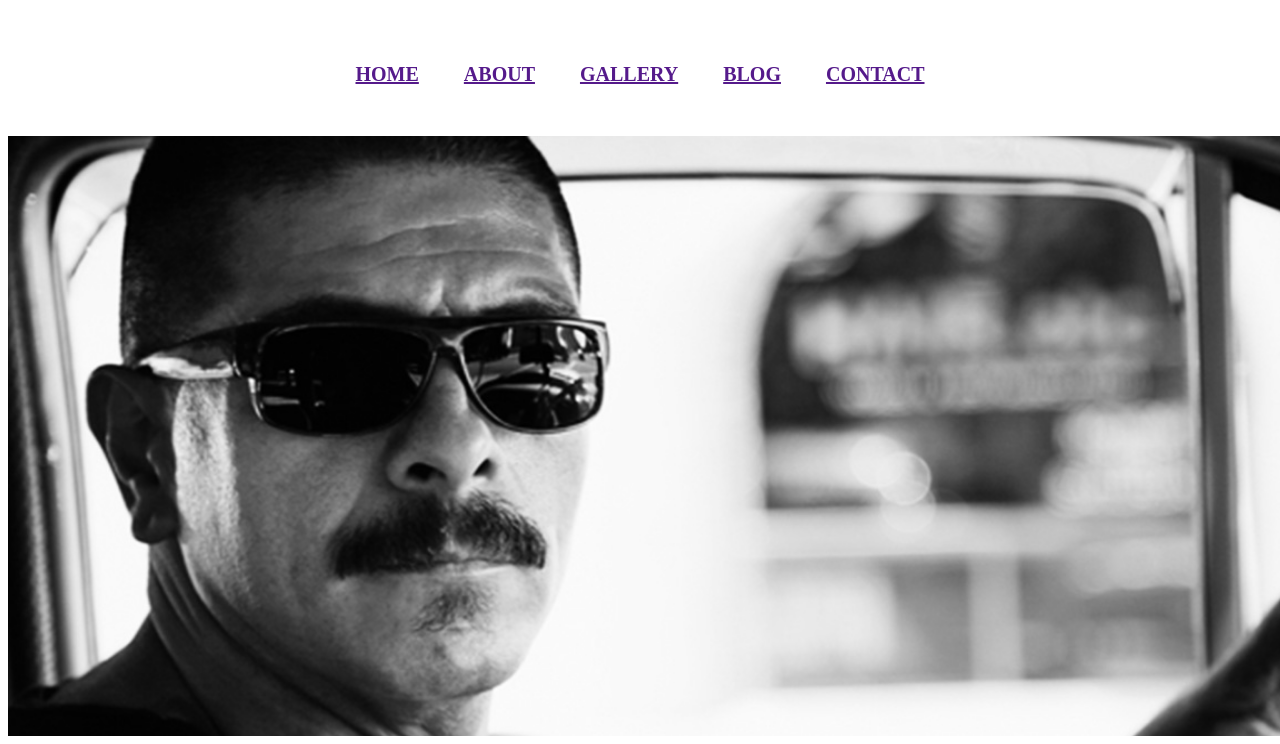
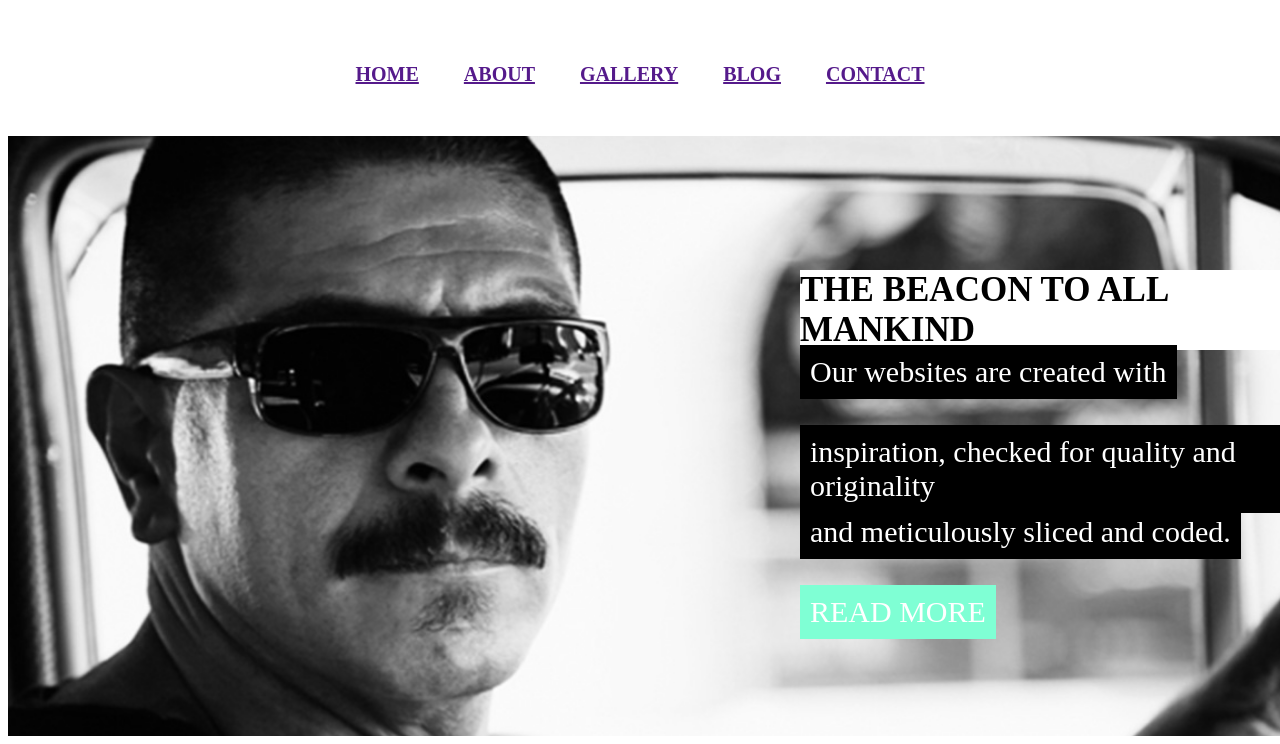
Before and after one commit to CMervy/110Weekly1, a plain HTML site: page index.html in a window 1280 px wide. Shown: the part 215-959 px from the top of the page. Drawn offline with Linux system fonts and the light colour scheme.

```diff
--- a/index.html
+++ b/index.html
@@ -17,7 +17,11 @@
     </div>
 
     <div class="Image1">
-
+        <h3>THE BEACON TO ALL MANKIND</h3>
+        <p id="Our">Our websites are created with</p>
+        <p id="inspiration">inspiration, checked for quality and originality</p>
+        <p id="and">and meticulously sliced and coded.</p>
+        <p id="ReadMore">READ MORE</p>
     </div>
 
 </body>
--- a/style.css
+++ b/style.css
@@ -18,3 +18,51 @@
     background-size: 100% 100%;
     margin-top: 50px;
 }
+.Image1 h3{
+    background-color: white;
+    display:inline;
+    position: absolute;
+    top: 450px;
+    left: 800px;
+    font-size: 35px;
+}
+#Our{
+    background-color: black;
+    display: inline;
+    color: white;
+    position: absolute;
+    top: 530px;
+    left: 800px;
+    font-size: 30px;
+    padding: 10px;
+}
+#inspiration{
+    background-color: black;
+    display: inline;
+    color: white;
+    position: absolute;
+    top: 610px;
+    left: 800px;
+    font-size: 30px;
+    padding: 10px;
+}
+#and{
+  background-color: black;
+    display: inline;
+    color: white;
+    position: absolute;
+    top: 690px;
+    left: 800px;
+    font-size: 30px;
+    padding: 10px;
+}
+#ReadMore{
+    background-color: aquamarine;
+    color: white;
+    display: inline;
+    position: absolute;
+    top: 770px;
+    left: 800px;
+    font-size: 30px;
+    padding: 10px;
+}
```
Also changed, not shown: gallery.html (added, +25 -0 lines), about.html (deleted).
